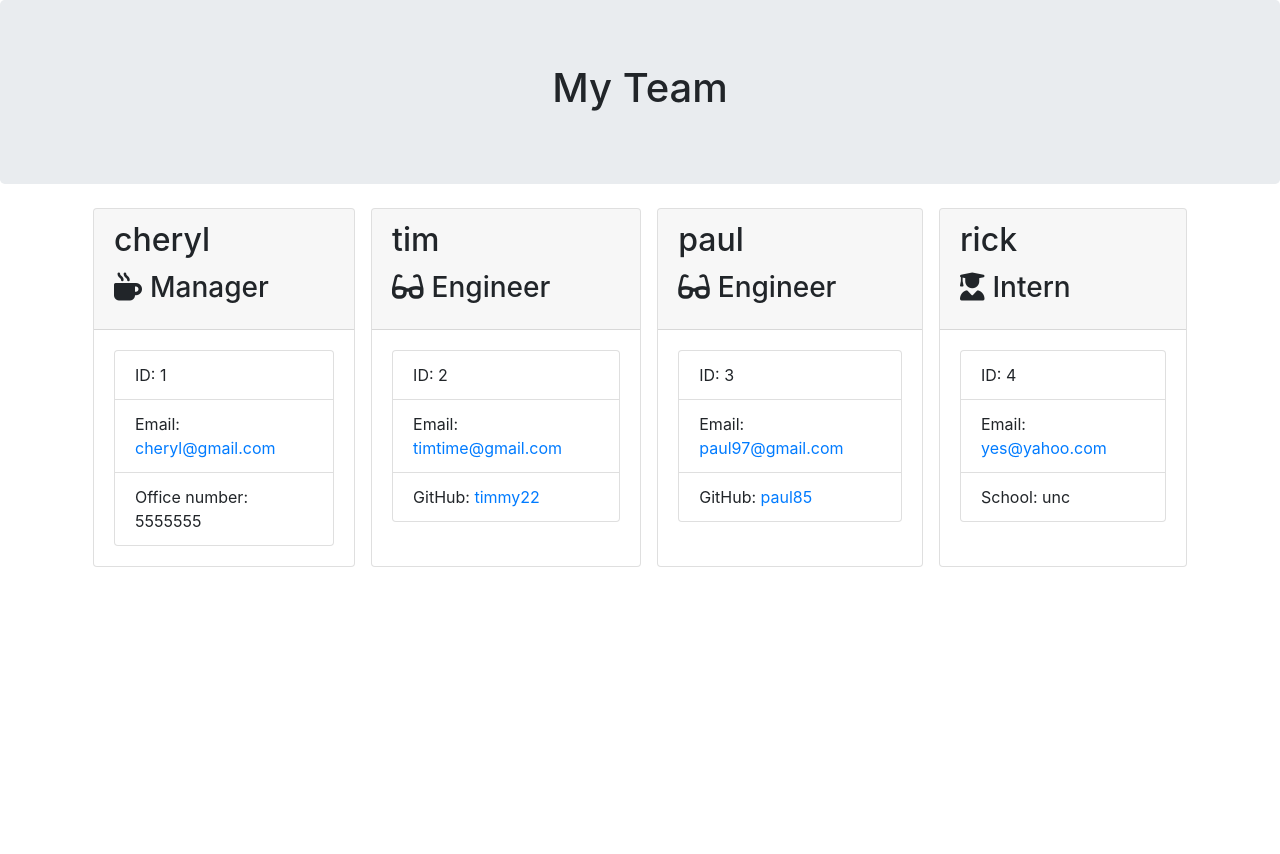
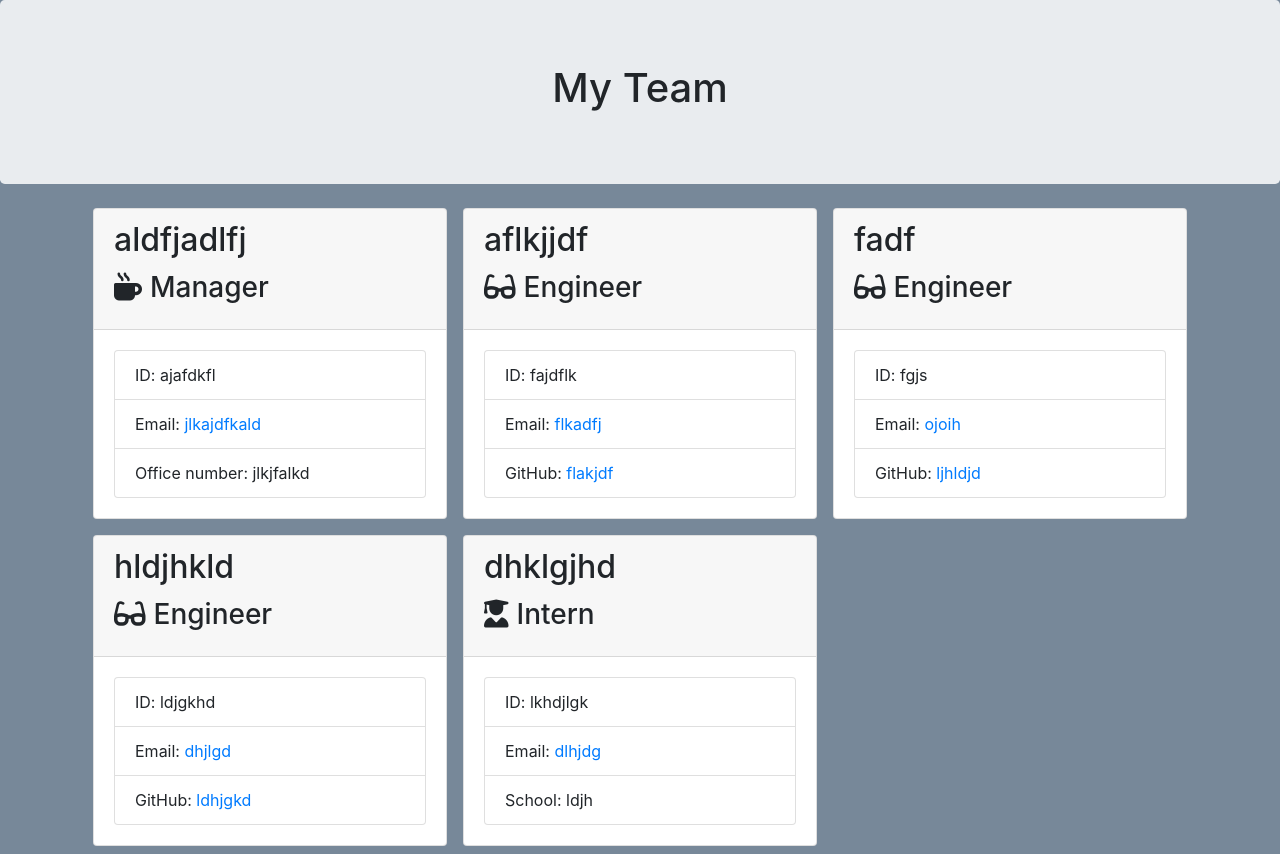
Before and after one commit to johndexteriv/templateEngine, a website: page team.html in a window 1280 px wide. Before the commit the page ends 800 px from the top, so only its background shows below. Drawn offline with nearby package versions, Linux system fonts and the light colour scheme; files that its build step writes are made by us from their sources.

Commit message:
added css grid system

```diff
--- /dev/null
+++ b/style.css
@@ -0,0 +1,13 @@
+.card {
+	margin: 8px;
+}
+
+body {
+	background-color: lightslategray;
+}
+
+.team-area {
+	display: grid;
+	grid-template-columns: repeat(3, 1fr);
+	grid-auto-rows: auto;
+}
--- a/team.html
+++ b/team.html
@@ -22,55 +22,68 @@
     </div>
     <div class="container">
         <div class="row">
-            <div class="team-area col-12 d-flex justify-content-center">
+            <div class="team-area col-12  justify-content-center">
                 <div class="card employee-card" style="margin: 8px;">
     <div class="card-header">
-        <h2 class="card-title">cheryl</h2>
+        <h2 class="card-title">aldfjadlfj</h2>
         <h3 class="card-title"><i class="fas fa-mug-hot mr-2"></i>Manager</h3>
     </div>
     <div class="card-body">
         <ul class="list-group">
-            <li class="list-group-item">ID: 1</li>
-            <li class="list-group-item">Email: <a href="mailto:cheryl@gmail.com">cheryl@gmail.com</a></li>
-            <li class="list-group-item">Office number: 5555555</li>
+            <li class="list-group-item">ID: ajafdkfl</li>
+            <li class="list-group-item">Email: <a href="mailto:jlkajdfkald">jlkajdfkald</a></li>
+            <li class="list-group-item">Office number: jlkjfalkd</li>
         </ul>
     </div>
 </div><div class="card employee-card" style="margin: 8px;">
     <div class="card-header">
-        <h2 class="card-title">tim</h2>
+        <h2 class="card-title">aflkjjdf</h2>
         <h3 class="card-title"><i class="fas fa-glasses mr-2"></i>Engineer</h3>
     </div>
     <div class="card-body">
         <ul class="list-group">
-            <li class="list-group-item">ID: 2</li>
-            <li class="list-group-item">Email: <a href="mailto:timtime@gmail.com">timtime@gmail.com</a></li>
-            <li class="list-group-item">GitHub: <a href="https://github.com/timmy22" target="_blank"
-                    rel="noopener noreferrer">timmy22</a></li>
+            <li class="list-group-item">ID: fajdflk</li>
+            <li class="list-group-item">Email: <a href="mailto:flkadfj">flkadfj</a></li>
+            <li class="list-group-item">GitHub: <a href="https://github.com/flakjdf" target="_blank"
+                    rel="noopener noreferrer">flakjdf</a></li>
         </ul>
     </div>
 </div><div class="card employee-card" style="margin: 8px;">
     <div class="card-header">
-        <h2 class="card-title">paul</h2>
+        <h2 class="card-title">fadf</h2>
         <h3 class="card-title"><i class="fas fa-glasses mr-2"></i>Engineer</h3>
     </div>
     <div class="card-body">
         <ul class="list-group">
-            <li class="list-group-item">ID: 3</li>
-            <li class="list-group-item">Email: <a href="mailto:paul97@gmail.com">paul97@gmail.com</a></li>
-            <li class="list-group-item">GitHub: <a href="https://github.com/paul85" target="_blank"
-                    rel="noopener noreferrer">paul85</a></li>
+            <li class="list-group-item">ID: fgjs</li>
+            <li class="list-group-item">Email: <a href="mailto:ojoih">ojoih</a></li>
+            <li class="list-group-item">GitHub: <a href="https://github.com/ljhldjd" target="_blank"
+                    rel="noopener noreferrer">ljhldjd</a></li>
         </ul>
     </div>
 </div><div class="card employee-card" style="margin: 8px;">
     <div class="card-header">
-        <h2 class="card-title">rick</h2>
+        <h2 class="card-title">hldjhkld</h2>
+        <h3 class="card-title"><i class="fas fa-glasses mr-2"></i>Engineer</h3>
+    </div>
+    <div class="card-body">
+        <ul class="list-group">
+            <li class="list-group-item">ID: ldjgkhd</li>
+            <li class="list-group-item">Email: <a href="mailto:dhjlgd">dhjlgd</a></li>
+            <li class="list-group-item">GitHub: <a href="https://github.com/ldhjgkd" target="_blank"
+                    rel="noopener noreferrer">ldhjgkd</a></li>
+        </ul>
+    </div>
+</div><div class="card employee-card" style="margin: 8px;">
+    <div class="card-header">
+        <h2 class="card-title">dhklgjhd</h2>
         <h3 class="card-title"><i class="fas fa-user-graduate mr-2"></i>Intern</h3>
     </div>
     <div class="card-body">
         <ul class="list-group">
-            <li class="list-group-item">ID: 4</li>
-            <li class="list-group-item">Email: <a href="mailto:yes@yahoo.com">yes@yahoo.com</a></li>
-            <li class="list-group-item">School: unc</li>
+            <li class="list-group-item">ID: lkhdjlgk</li>
+            <li class="list-group-item">Email: <a href="mailto:dlhjdg">dlhjdg</a></li>
+            <li class="list-group-item">School: ldjh</li>
         </ul>
     </div>
 </div>
--- a/templates/style.css
+++ /dev/null
@@ -1,3 +0,0 @@
-.card {
-	margin: 8px;
-}
```
Also changed, not shown: templates/main.html (+1 -1 lines).
